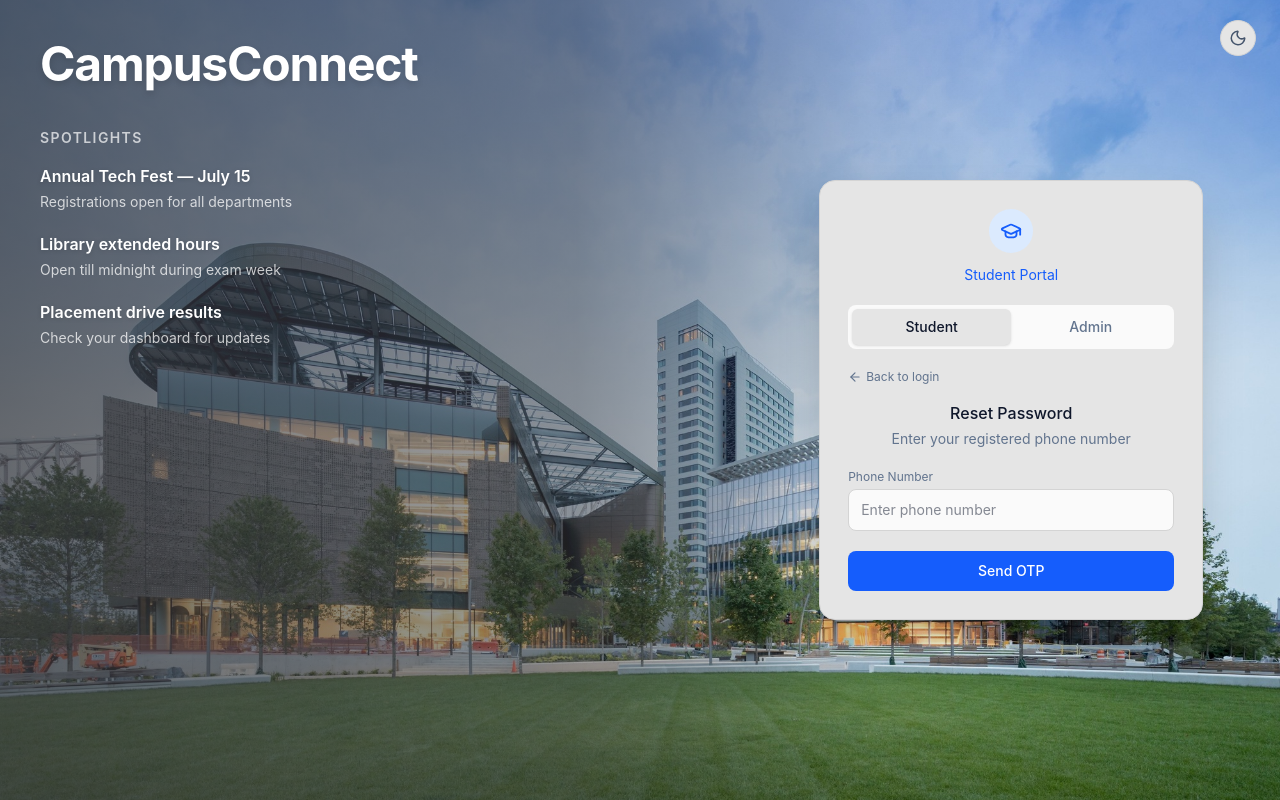
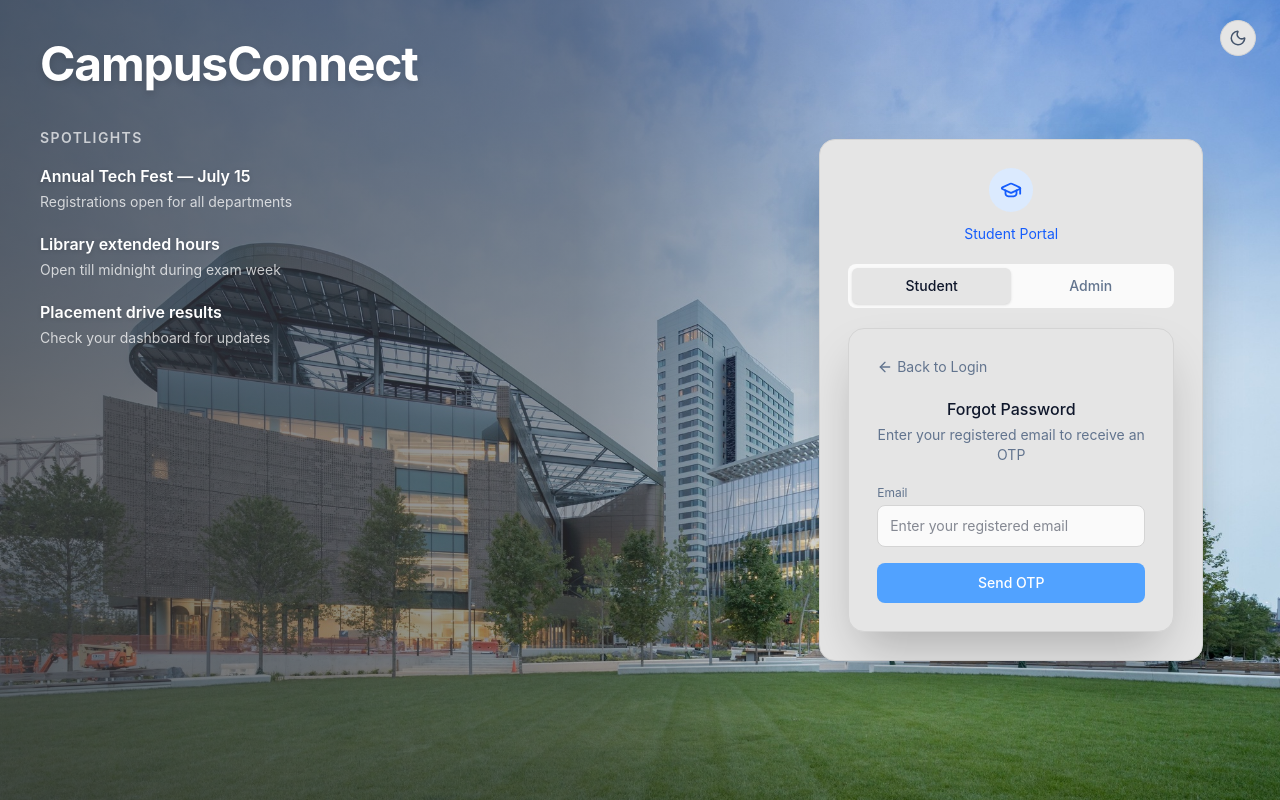
Before and after one commit to Anugraha156/campus-connect, a React (Vite) app: page / in a window 1280 px wide. Both pictures are taken after a click on the button "Forgot Password?". Built offline with nearby package versions, Linux system fonts and the light colour scheme.

Commit message:
Supabase Auth, reg number lookup, RLS policies

```diff
--- a/package.json
+++ b/package.json
@@ -11,6 +11,7 @@
   },
   "dependencies": {
     "@hookform/resolvers": "^5.4.0",
+    "@supabase/supabase-js": "^2.110.0",
     "@tailwindcss/vite": "^4.3.2",
     "lucide-react": "^1.22.0",
     "react": "^19.2.7",
--- a/src/App.jsx
+++ b/src/App.jsx
@@ -1,7 +1,25 @@
+import { useState } from "react";
 import LoginCard from "./components/LoginCard";
 
 function App() {
-  return <LoginCard />;
+  const [session, setSession] = useState(null);
+
+  function handleLoginSuccess({ role, user }) {
+    console.log("Login success:", role, user);
+    setSession({ role, user });
+  }
+
+  if (session) {
+    return (
+      <div style={{ padding: "2rem", color: "white" }}>
+        <h1>Logged in as {session.role}</h1>
+        <p>User ID: {session.user.id}</p>
+        <p>Email: {session.user.email}</p>
+      </div>
+    );
+  }
+
+  return <LoginCard onLoginSuccess={handleLoginSuccess} />;
 }
 
 export default App;
--- a/src/components/ForgotPassword.jsx
+++ b/src/components/ForgotPassword.jsx
@@ -1,149 +1,171 @@
 import { useState } from "react";
-import { ArrowLeft } from "lucide-react";
+import { ArrowLeft, Eye, EyeOff } from "lucide-react";
+import { supabase } from "../config/supabaseClient";
 
 export default function ForgotPassword({ onBack, cardBg, borderColor, inputBg, textPrimary, textSecondary }) {
-  const [step, setStep] = useState("phone"); // phone -> otp -> reset
-  const [phone, setPhone] = useState("");
+  const [step, setStep] = useState("email"); // email -> otp -> reset
+  const [email, setEmail] = useState("");
   const [otp, setOtp] = useState("");
   const [newPassword, setNewPassword] = useState("");
   const [confirmPassword, setConfirmPassword] = useState("");
+  const [showPassword, setShowPassword] = useState(false);
+  const [loading, setLoading] = useState(false);
   const [error, setError] = useState("");
+  const [message, setMessage] = useState("");
 
-  const handleSendOtp = (e) => {
-    e.preventDefault();
-    // TODO: call backend API to send OTP to `phone`
-    setStep("otp");
-  };
-
-  const handleVerifyOtp = (e) => {
-    e.preventDefault();
-    // TODO: call backend API to verify `otp`
-    setStep("reset");
-  };
-
-  const handleResetPassword = (e) => {
+  async function handleSendOtp(e) {
     e.preventDefault();
     setError("");
+    setMessage("");
+    setLoading(true);
+    const { error } = await supabase.auth.signInWithOtp({
+      email,
+      options: { shouldCreateUser: false },
+    });
+    setLoading(false);
+    if (error) {
+      setError(error.message);
+    } else {
+      setMessage("OTP sent to your email.");
+      setStep("otp");
+    }
+  }
 
-    if (newPassword.length < 8 || newPassword.length > 12) {
-      setError("Password must be between 8 and 12 characters.");
-      return;
+  async function handleVerifyOtp(e) {
+    e.preventDefault();
+    setError("");
+    setLoading(true);
+    const { error } = await supabase.auth.verifyOtp({
+      email,
+      token: otp,
+      type: "email",
+    });
+    setLoading(false);
+    if (error) {
+      setError(error.message);
+    } else {
+      setStep("reset");
     }
+  }
 
+  async function handleResetPassword(e) {
+    e.preventDefault();
+    setError("");
     if (newPassword !== confirmPassword) {
       setError("Passwords do not match.");
       return;
     }
-
-    // TODO: call backend API to set new password
-    onBack(); // return to login after success
-  };
+    if (newPassword.length < 6) {
+      setError("Password must be at least 6 characters.");
+      return;
+    }
+    setLoading(true);
+    const { error } = await supabase.auth.updateUser({ password: newPassword });
+    setLoading(false);
+    if (error) {
+      setError(error.message);
+    } else {
+      await supabase.auth.signOut();
+      onBack();
+    }
+  }
 
   return (
-    <div>
-      <button
-        onClick={onBack}
-        className={`flex items-center gap-1 text-xs ${textSecondary} mb-4`}
-      >
-        <ArrowLeft size={14} /> Back to login
+    <div className={`w-full max-w-sm ${cardBg} border ${borderColor} rounded-2xl p-7 shadow-2xl transition-colors`}>
+      <button onClick={onBack} className={`flex items-center gap-1 text-sm ${textSecondary} mb-5`}>
+        <ArrowLeft size={16} />
+        Back to Login
       </button>
 
-      {step === "phone" && (
+      {error && <p className="text-xs text-red-500 mb-3 text-center">{error}</p>}
+      {message && !error && <p className="text-xs text-green-600 mb-3 text-center">{message}</p>}
+
+      {step === "email" && (
         <form onSubmit={handleSendOtp}>
-          <h2 className={`text-center text-base font-medium ${textPrimary} mb-1`}>Reset Password</h2>
-          <p className={`text-center text-sm ${textSecondary} mb-5`}>
-            Enter your registered phone number
-          </p>
-
-          <label className={`block text-xs ${textSecondary} mb-1`}>Phone Number</label>
+          <h2 className={`text-center text-base font-medium ${textPrimary} mb-1`}>Forgot Password</h2>
+          <p className={`text-center text-sm ${textSecondary} mb-5`}>Enter your registered email to receive an OTP</p>
+          <label className={`block text-xs ${textSecondary} mb-1`}>Email</label>
           <input
-            type="tel"
-            value={phone}
-            onChange={(e) => setPhone(e.target.value)}
-            placeholder="Enter phone number"
+            type="email"
             required
-            className={`w-full px-3 py-2.5 mb-5 rounded-lg border ${borderColor} ${inputBg} ${textPrimary} text-sm outline-none focus:ring-2 focus:ring-blue-500`}
+            value={email}
+            onChange={(e) => setEmail(e.target.value)}
+            placeholder="Enter your registered email"
+            className={`w-full px-3 py-2.5 mb-4 rounded-lg border ${borderColor} ${inputBg} ${textPrimary} text-sm outline-none focus:ring-2 focus:ring-blue-500`}
           />
-
-          <button className="w-full bg-blue-600 hover:bg-blue-700 text-white font-medium text-sm py-2.5 rounded-lg transition-colors">
-            Send OTP
+          <button
+            type="submit"
+            disabled={loading}
+            className="w-full bg-blue-400 hover:bg-blue-500 text-white font-medium text-sm py-2.5 rounded-lg transition-colors disabled:opacity-60"
+          >
+            {loading ? "Sending..." : "Send OTP"}
           </button>
         </form>
       )}
 
       {step === "otp" && (
         <form onSubmit={handleVerifyOtp}>
-          <h2 className={`text-center text-base font-medium ${textPrimary} mb-1`}>Enter OTP</h2>
-          <p className={`text-center text-sm ${textSecondary} mb-5`}>
-            Sent to {phone}
-          </p>
-
-          <label className={`block text-xs ${textSecondary} mb-1`}>6-digit OTP</label>
+          <h2 className={`text-center text-base font-medium ${textPrimary} mb-1`}>Verify OTP</h2>
+          <p className={`text-center text-sm ${textSecondary} mb-5`}>Enter the 6-digit code sent to {email}</p>
+          <label className={`block text-xs ${textSecondary} mb-1`}>OTP Code</label>
           <input
             type="text"
-            inputMode="numeric"
-            maxLength={6}
+            required
             value={otp}
             onChange={(e) => setOtp(e.target.value)}
             placeholder="Enter OTP"
-            required
-            className={`w-full px-3 py-2.5 mb-3 rounded-lg border ${borderColor} ${inputBg} ${textPrimary} text-sm text-center tracking-widest outline-none focus:ring-2 focus:ring-blue-500`}
+            className={`w-full px-3 py-2.5 mb-4 rounded-lg border ${borderColor} ${inputBg} ${textPrimary} text-sm text-center tracking-widest outline-none focus:ring-2 focus:ring-blue-500`}
           />
-
           <button
-            type="button"
-            onClick={handleSendOtp}
-            className="text-xs text-blue-600 font-medium mb-5 block mx-auto"
+            type="submit"
+            disabled={loading}
+            className="w-full bg-blue-400 hover:bg-blue-500 text-white font-medium text-sm py-2.5 rounded-lg transition-colors disabled:opacity-60"
           >
+            {loading ? "Verifying..." : "Verify OTP"}
+          </button>
+          <button type="button" onClick={handleSendOtp} className="w-full text-xs text-blue-600 font-medium mt-3">
             Resend OTP
-          </button>
-
-          <button className="w-full bg-blue-600 hover:bg-blue-700 text-white font-medium text-sm py-2.5 rounded-lg transition-colors">
-            Verify OTP
           </button>
         </form>
       )}
 
       {step === "reset" && (
         <form onSubmit={handleResetPassword}>
-          <h2 className={`text-center text-base font-medium ${textPrimary} mb-1`}>New Password</h2>
-          <p className={`text-center text-sm ${textSecondary} mb-1`}>
-            Create a new password for your account
-          </p>
-          <p className={`text-center text-xs ${textSecondary} mb-5`}>
-            Must be 8–12 characters
-          </p>
-
+          <h2 className={`text-center text-base font-medium ${textPrimary} mb-1`}>Set New Password</h2>
+          <p className={`text-center text-sm ${textSecondary} mb-5`}>Choose a new password for your account</p>
           <label className={`block text-xs ${textSecondary} mb-1`}>New Password</label>
-          <input
-            type="password"
-            value={newPassword}
-            onChange={(e) => setNewPassword(e.target.value)}
-            placeholder="Enter new password"
-            required
-            minLength={8}
-            maxLength={12}
-            className={`w-full px-3 py-2.5 mb-3.5 rounded-lg border ${borderColor} ${inputBg} ${textPrimary} text-sm outline-none focus:ring-2 focus:ring-blue-500`}
-          />
-
+          <div className="relative mb-3.5">
+            <input
+              type={showPassword ? "text" : "password"}
+              required
+              value={newPassword}
+              onChange={(e) => setNewPassword(e.target.value)}
+              placeholder="Enter new password"
+              className={`w-full px-3 py-2.5 rounded-lg border ${borderColor} ${inputBg} ${textPrimary} text-sm outline-none focus:ring-2 focus:ring-blue-500`}
+            />
+            <button
+              type="button"
+              onClick={() => setShowPassword(!showPassword)}
+              className="absolute right-3 top-1/2 -translate-y-1/2 text-slate-400"
+            >
+              {showPassword ? <EyeOff size={16} /> : <Eye size={16} />}
+            </button>
+          </div>
           <label className={`block text-xs ${textSecondary} mb-1`}>Confirm Password</label>
           <input
-            type="password"
+            type={showPassword ? "text" : "password"}
+            required
             value={confirmPassword}
             onChange={(e) => setConfirmPassword(e.target.value)}
             placeholder="Confirm new password"
-            required
-            minLength={8}
-            maxLength={12}
-            className={`w-full px-3 py-2.5 mb-2 rounded-lg border ${borderColor} ${inputBg} ${textPrimary} text-sm outline-none focus:ring-2 focus:ring-blue-500`}
+            className={`w-full px-3 py-2.5 mb-4 rounded-lg border ${borderColor} ${inputBg} ${textPrimary} text-sm outline-none focus:ring-2 focus:ring-blue-500`}
           />
-
-          {error && (
-            <p className="text-red-500 text-xs mb-3">{error}</p>
-          )}
-
-          <button className="w-full bg-blue-600 hover:bg-blue-700 text-white font-medium text-sm py-2.5 rounded-lg transition-colors mt-3">
-            Reset Password
+          <button
+            type="submit"
+            disabled={loading}
+            className="w-full bg-blue-400 hover:bg-blue-500 text-white font-medium text-sm py-2.5 rounded-lg transition-colors disabled:opacity-60"
+          >
+            {loading ? "Updating..." : "Reset Password"}
           </button>
         </form>
       )}
--- a/src/components/LoginCard.jsx
+++ b/src/components/LoginCard.jsx
@@ -4,12 +4,18 @@ import { roleThemes } from "../config/roleThemes";
 import { spotlights } from "../config/spotlights";
 import campusBg from "../assets/campus-bg.jpg";
 import ForgotPassword from "./ForgotPassword";
+import { supabase } from "../config/supabaseClient";
 
-export default function LoginCard() {
+export default function LoginCard({ onLoginSuccess }) {
   const [role, setRole] = useState("student");
   const [darkMode, setDarkMode] = useState(false);
   const [showPassword, setShowPassword] = useState(false);
   const [showForgotPassword, setShowForgotPassword] = useState(false);
+
+  const [identifier, setIdentifier] = useState(""); // reg number OR admin email
+  const [password, setPassword] = useState("");
+  const [loading, setLoading] = useState(false);
+  const [error, setError] = useState("");
 
   const theme = roleThemes[role];
 
@@ -22,6 +28,54 @@ export default function LoginCard() {
   const overlayGradient = darkMode
     ? "linear-gradient(90deg, rgba(0,0,0,0.75) 0%, rgba(0,0,0,0.55) 45%, rgba(0,0,0,0.08) 68%, rgba(0,0,0,0) 80%)"
     : "linear-gradient(90deg, rgba(60,60,63,0.72) 0%, rgba(60,60,63,0.5) 45%, rgba(60,60,63,0.08) 68%, rgba(60,60,63,0) 80%)";
+
+  function resetFormState() {
+    setIdentifier("");
+    setPassword("");
+    setError("");
+  }
+
+  async function handleLogin(e) {
+    e.preventDefault();
+    setError("");
+    setLoading(true);
+
+    try {
+      let emailToUse = identifier.trim();
+
+      if (role === "student") {
+        // Look up the real email behind this registration number
+        const { data: email, error: lookupError } = await supabase.rpc(
+          "get_login_email",
+          { reg: identifier.trim() }
+        );
+
+        if (lookupError || !email) {
+          setError("Registration number not found.");
+          setLoading(false);
+          return;
+        }
+        emailToUse = email;
+      }
+
+      const { data, error: signInError } = await supabase.auth.signInWithPassword({
+        email: emailToUse,
+        password,
+      });
+
+      if (signInError) {
+        setError("Incorrect credentials. Please try again.");
+        setLoading(false);
+        return;
+      }
+
+      setLoading(false);
+      if (onLoginSuccess) onLoginSuccess({ role, user: data.user });
+    } catch (err) {
+      setError("Something went wrong. Please try again.");
+      setLoading(false);
+    }
+  }
 
   return (
     <div
@@ -71,7 +125,7 @@ export default function LoginCard() {
 
           <div className={`flex ${inputBg} rounded-lg p-1 mb-5`}>
             <button
-              onClick={() => { setRole("student"); setShowForgotPassword(false); }}
+              onClick={() => { setRole("student"); setShowForgotPassword(false); resetFormState(); }}
               className={`flex-1 py-2 text-sm font-medium rounded-md transition-colors ${
                 role === "student" ? `${cardBg} ${textPrimary} shadow-sm` : textSecondary
               }`}
@@ -79,7 +133,7 @@ export default function LoginCard() {
               Student
             </button>
             <button
-              onClick={() => { setRole("admin"); setShowForgotPassword(false); }}
+              onClick={() => { setRole("admin"); setShowForgotPassword(false); resetFormState(); }}
               className={`flex-1 py-2 text-sm font-medium rounded-md transition-colors ${
                 role === "admin" ? `${cardBg} ${textPrimary} shadow-sm` : textSecondary
               }`}
@@ -98,13 +152,20 @@ export default function LoginCard() {
               textSecondary={textSecondary}
             />
           ) : (
-            <>
+            <form onSubmit={handleLogin}>
               <h2 className={`text-center text-base font-medium ${textPrimary} mb-1`}>{theme.heading}</h2>
               <p className={`text-center text-sm ${textSecondary} mb-5`}>{theme.subheading}</p>
+
+              {error && (
+                <p className="text-xs text-red-500 mb-3 text-center">{error}</p>
+              )}
 
               <label className={`block text-xs ${textSecondary} mb-1`}>{theme.idLabel}</label>
               <input
                 type="text"
+                required
+                value={identifier}
+                onChange={(e) => setIdentifier(e.target.value)}
                 placeholder={theme.idPlaceholder}
                 className={`w-full px-3 py-2.5 mb-3.5 rounded-lg border ${borderColor} ${inputBg} ${textPrimary} text-sm outline-none focus:ring-2 focus:ring-blue-500`}
               />
@@ -113,6 +174,9 @@ export default function LoginCard() {
               <div className="relative mb-2">
                 <input
                   type={showPassword ? "text" : "password"}
+                  required
+                  value={password}
+                  onChange={(e) => setPassword(e.target.value)}
                   placeholder="Enter password"
                   className={`w-full px-3 py-2.5 rounded-lg border ${borderColor} ${inputBg} ${textPrimary} text-sm outline-none focus:ring-2 focus:ring-blue-500`}
                 />
@@ -130,28 +194,31 @@ export default function LoginCard() {
                   <input type="checkbox" className="w-3.5 h-3.5" />
                   Remember me
                 </label>
-                <button onClick={() => setShowForgotPassword(true)} className="text-blue-600 font-medium">
+                <button type="button" onClick={() => setShowForgotPassword(true)} className="text-blue-600 font-medium">
                   Forgot Password?
                 </button>
               </div>
 
               <button
-                className={`w-full font-medium text-sm py-2.5 rounded-lg transition-colors ${
+                type="submit"
+                disabled={loading}
+                className={`w-full font-medium text-sm py-2.5 rounded-lg transition-colors disabled:opacity-60 ${
                   darkMode
                     ? "bg-neutral-300 hover:bg-neutral-200 text-neutral-900"
                     : "bg-blue-400 hover:bg-blue-500 text-white"
                 }`}
               >
-                Login
+                {loading ? "Logging in..." : "Login"}
               </button>
 
               <button
+                type="button"
                 className={`w-full mt-5 py-2.5 border ${borderColor} rounded-lg text-sm font-medium ${textPrimary} flex items-center justify-center gap-2 hover:bg-black/5 transition-colors`}
               >
                 <Mail size={16} />
                 Continue with Google
               </button>
-            </>
+            </form>
           )}
         </div>
       </div>
--- /dev/null
+++ b/src/config/supabaseClient.js
@@ -0,0 +1,6 @@
+import { createClient } from "@supabase/supabase-js";
+
+const supabaseUrl = "https://ghnfggrrpqmrssyfmtve.supabase.co";
+const supabaseAnonKey = "eyJhbGciOiJIUzI1NiIsInR5cCI6IkpXVCJ9.eyJpc3MiOiJzdXBhYmFzZSIsInJlZiI6ImdobmZnZ3JycHFtcnNzeWZtdHZlIiwicm9sZSI6ImFub24iLCJpYXQiOjE3ODMwMzk1MzEsImV4cCI6MjA5ODYxNTUzMX0.HWGpDK0o8e4b3FcTAVUnTWKYinWpvNNj7fSfH5yUFKY";
+
+export const supabase = createClient(supabaseUrl, supabaseAnonKey);
```
Also changed, not shown: 1 other file (tests, documents, lock files or other folders).
